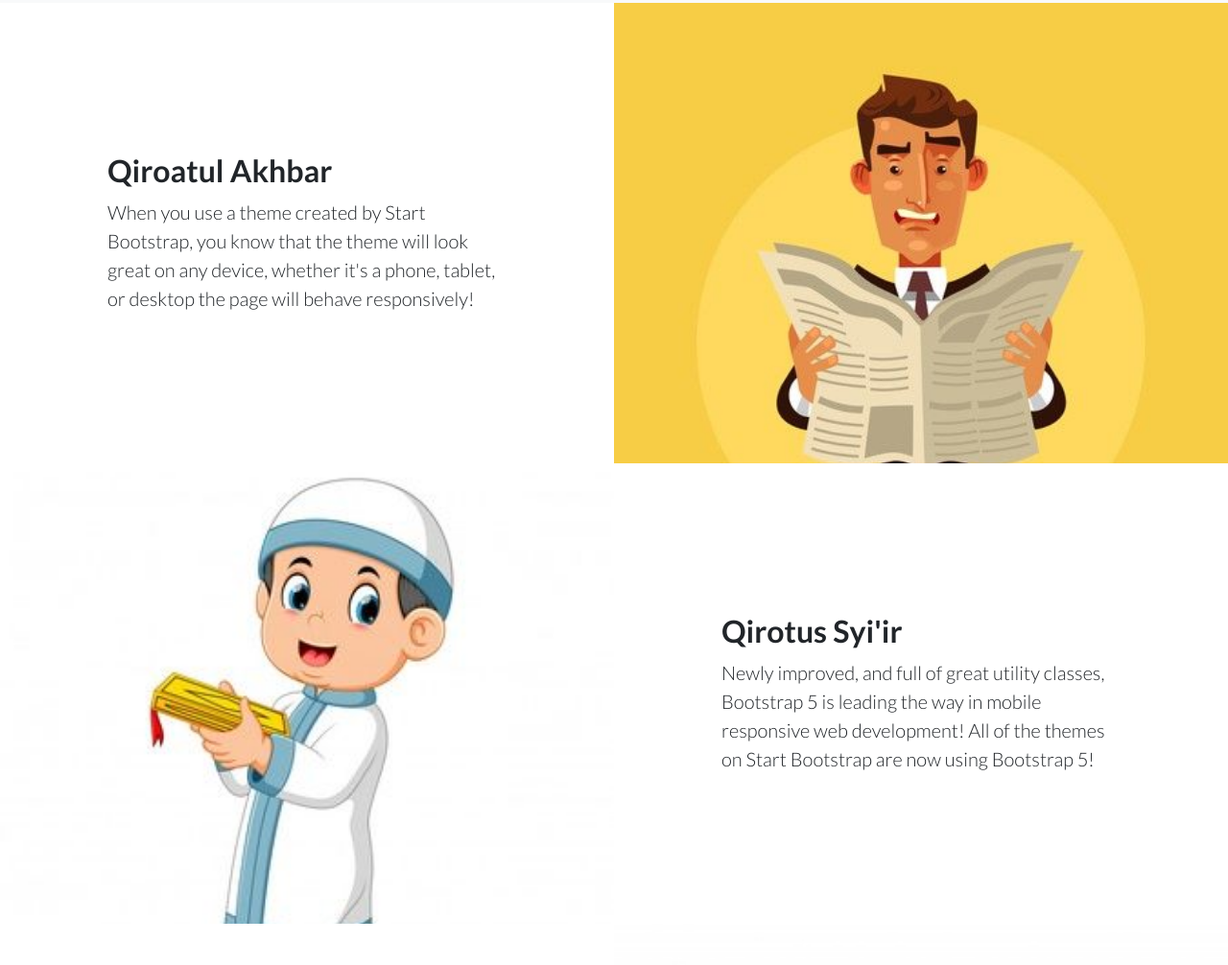
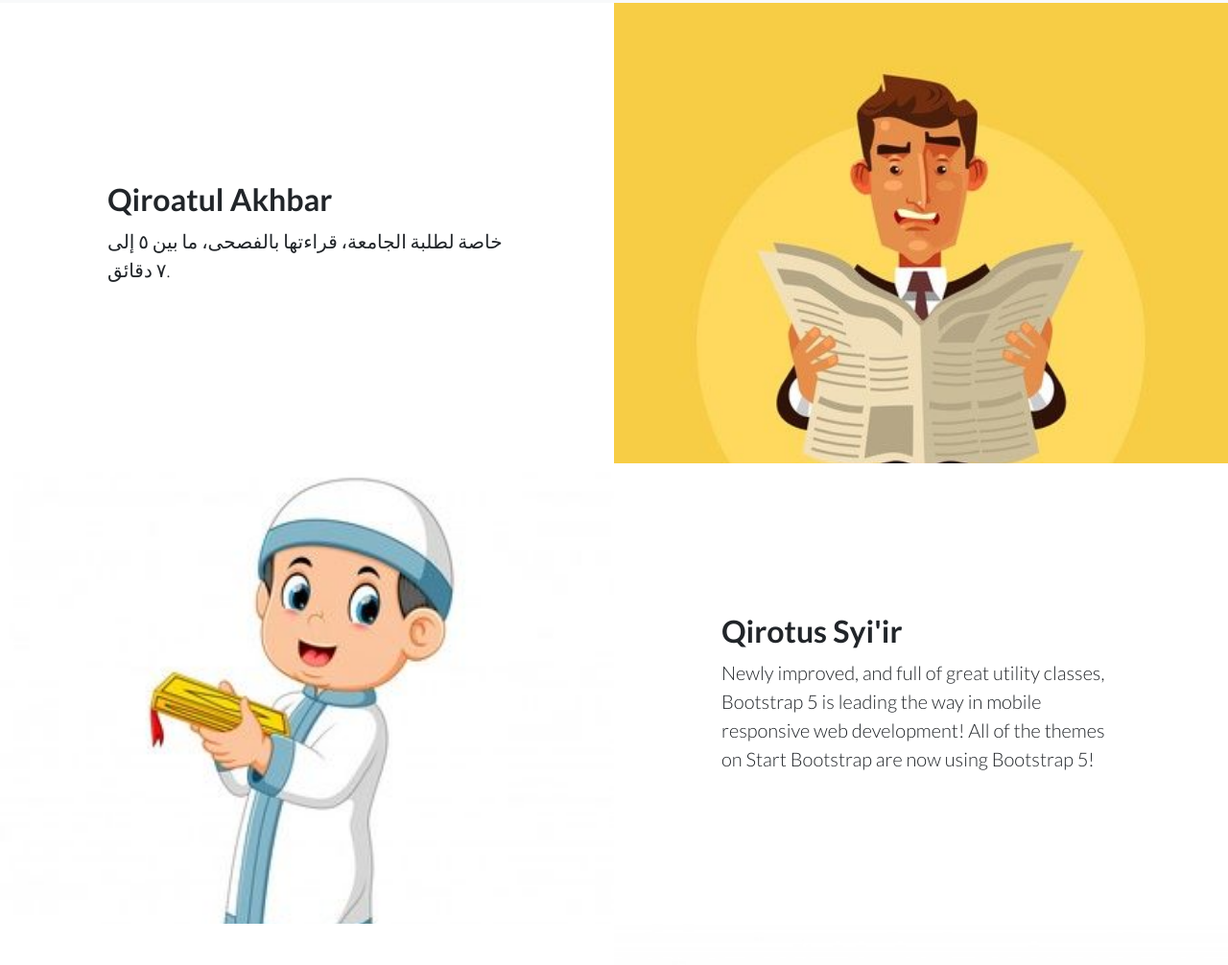
Before and after one commit to Kominfo-pba-pkl/parbarahmjpbaiainpekalongan.github.io, a plain HTML site: page index.html in a window 1280 px wide. Shown: the part 1222-2228 px from the top of the page at 96% size. Drawn offline with nearby package versions, Linux system fonts and the light colour scheme.

Commit message:
new keterangan

```diff
--- a/index.html
+++ b/index.html
@@ -121,7 +121,7 @@
                     <div class="col-lg-6 order-lg-2 text-white showcase-img" style="background-image: url('assets/img/qiroatulakhbar.jpeg')"></div>
                     <div class="col-lg-6 order-lg-1 my-auto showcase-text">
                         <h2>Qiroatul Akhbar</h2>
-                        <p class="lead mb-0">When you use a theme created by Start Bootstrap, you know that the theme will look great on any device, whether it's a phone, tablet, or desktop the page will behave responsively!</p>
+                        <p class="lead mb-0">خاصة لطلبة الجامعة، قراءتها بالفصحى، ما بين ٥ إلى ٧ دقائق.</p>
                     </div>
                 </div>
                 <div class="row g-0">
```
